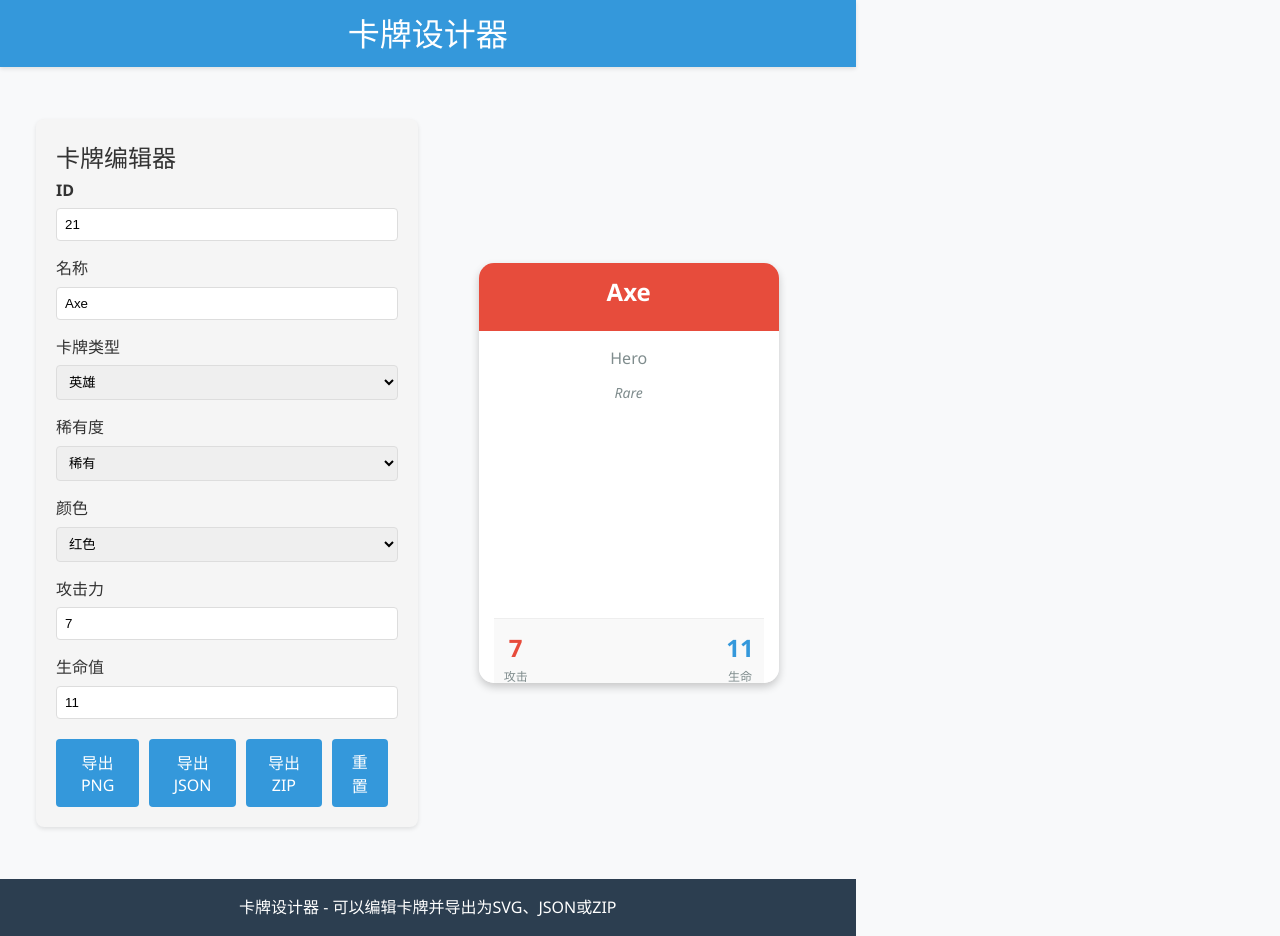
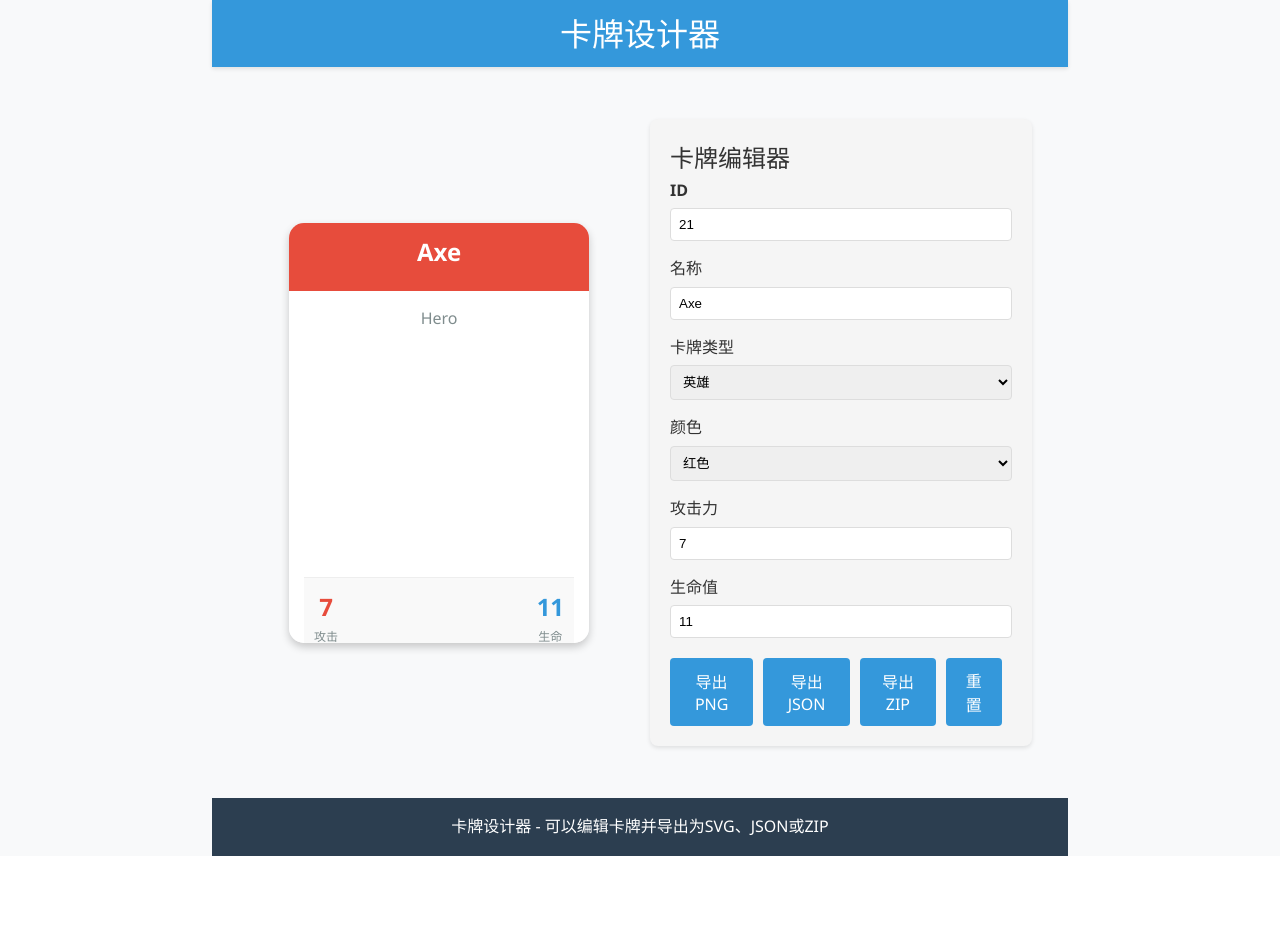
Before and after one commit to zhy0216/card-designer, a React (Vite) app: page / in a window 1280 px wide. After the commit the page ends 856 px from the top, so only its background shows below. Built offline with nearby package versions, Linux system fonts and the light colour scheme.

Commit message:
remove rare

```diff
--- a/axe.json
+++ b/axe.json
@@ -2,7 +2,6 @@
   "id": 21,
   "name": "Axe",
   "cardType": "Hero",
-  "rarity": "Rare",
   "color": "Red",
   "attack": 7,
   "health": 11
--- a/src/App.css
+++ b/src/App.css
@@ -9,6 +9,7 @@ body {
   line-height: 1.6;
   color: #333;
   background-color: #f8f9fa;
+  justify-content: center;
 }
 
 .app-container {
--- a/src/components/CardDesigner.jsx
+++ b/src/components/CardDesigner.jsx
@@ -12,6 +12,8 @@ const DesignerContainer = styled.div`
   max-width: 1200px;
   margin: 0 auto;
   padding: 20px;
+  width: 100%;
+  justify-content: center;
   @media (max-width: 768px) {
     flex-direction: column;
   }
@@ -79,13 +81,7 @@ const CardType = styled.div`
   text-align: center;
 `;
 
-const CardRarity = styled.div`
-  font-size: 14px;
-  color: #7f8c8d;
-  margin-bottom: 15px;
-  text-align: center;
-  font-style: italic;
-`;
+
 
 const CardStats = styled.div`
   margin-top: auto;
@@ -163,7 +159,6 @@ const CardDesigner = () => {
     id: 21,
     name: "Axe",
     cardType: "Hero",
-    rarity: "Rare",
     color: "Red",
     attack: 7,
     health: 11
@@ -260,6 +255,27 @@ const CardDesigner = () => {
 
   return (
     <DesignerContainer>
+      <PreviewPanel>
+        <CardPreview ref={cardRef}>
+          <CardHeader color={card.color}>
+            <CardName>{card.name}</CardName>
+          </CardHeader>
+          <CardBody>
+            <CardType>{card.cardType}</CardType>
+            <CardStats>
+              <StatBox>
+                <StatValue type="attack">{card.attack}</StatValue>
+                <StatLabel>攻击</StatLabel>
+              </StatBox>
+              <StatBox>
+                <StatValue type="health">{card.health}</StatValue>
+                <StatLabel>生命</StatLabel>
+              </StatBox>
+            </CardStats>
+          </CardBody>
+        </CardPreview>
+      </PreviewPanel>
+
       <EditorPanel>
         <h2>卡牌编辑器</h2>
 
@@ -300,20 +316,7 @@ const CardDesigner = () => {
           </Select>
         </FormGroup>
 
-        <FormGroup>
-          <Label htmlFor="rarity">稀有度</Label>
-          <Select
-            id="rarity"
-            name="rarity"
-            value={card.rarity}
-            onChange={handleChange}
-          >
-            <option value="Common">普通</option>
-            <option value="Rare">稀有</option>
-            <option value="Epic">史诗</option>
-            <option value="Legendary">传说</option>
-          </Select>
-        </FormGroup>
+
 
         <FormGroup>
           <Label htmlFor="color">颜色</Label>
@@ -360,28 +363,6 @@ const CardDesigner = () => {
           <Button onClick={resetToDefault}>重置</Button>
         </ButtonGroup>
       </EditorPanel>
-
-      <PreviewPanel>
-        <CardPreview ref={cardRef}>
-          <CardHeader color={card.color}>
-            <CardName>{card.name}</CardName>
-          </CardHeader>
-          <CardBody>
-            <CardType>{card.cardType}</CardType>
-            <CardRarity>{card.rarity}</CardRarity>
-            <CardStats>
-              <StatBox>
-                <StatValue type="attack">{card.attack}</StatValue>
-                <StatLabel>攻击</StatLabel>
-              </StatBox>
-              <StatBox>
-                <StatValue type="health">{card.health}</StatValue>
-                <StatLabel>生命</StatLabel>
-              </StatBox>
-            </CardStats>
-          </CardBody>
-        </CardPreview>
-      </PreviewPanel>
     </DesignerContainer>
   );
 };
```
Also changed, not shown: 1 other file (tests, documents, lock files or other folders).
